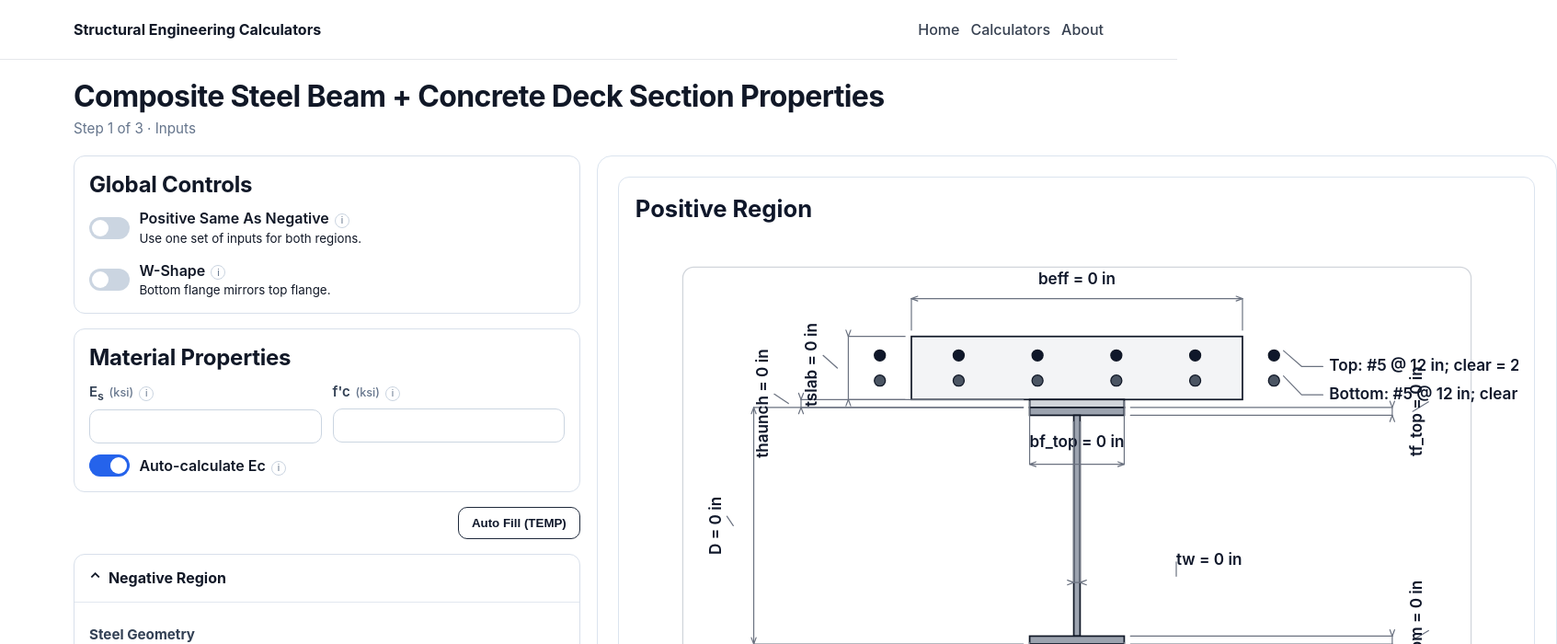
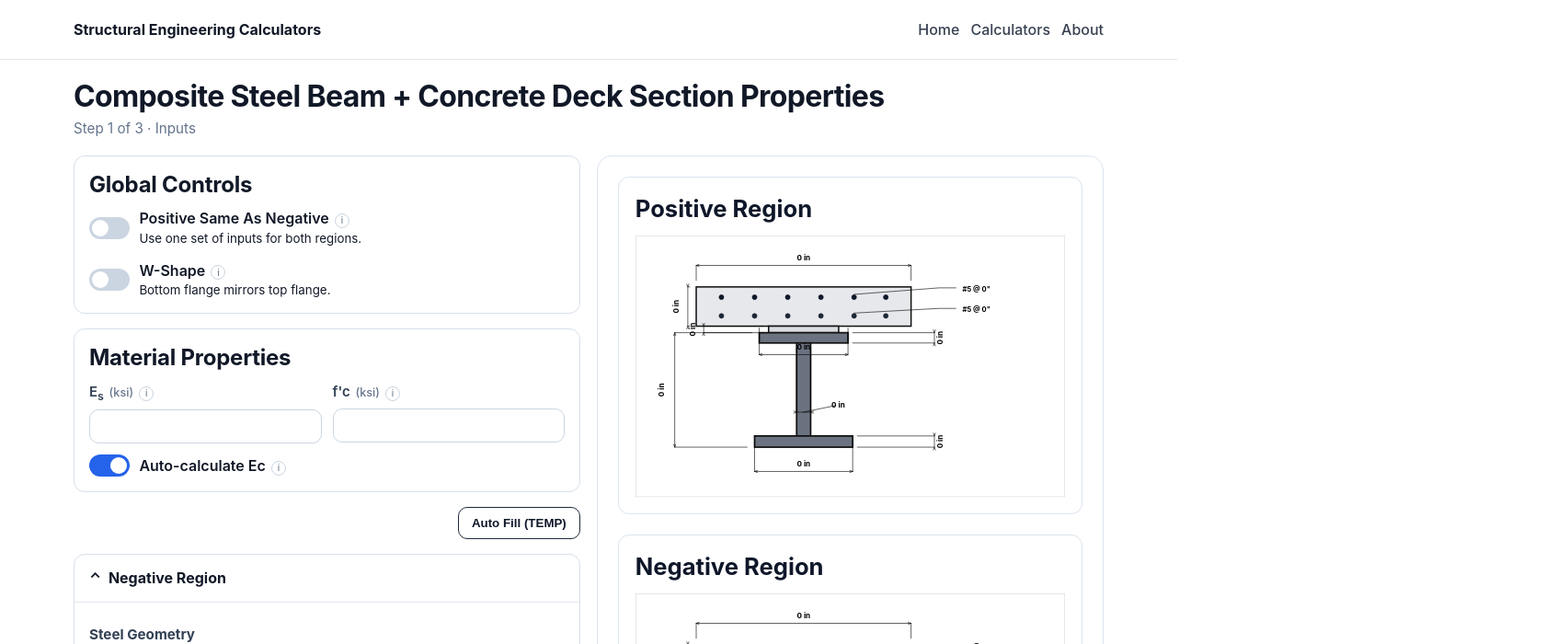
Before and after one commit to parkerallen22/Structural-Engineering-Calculation, a Next.js app: page /calculators/composite-section-properties in a window 1280 px wide. Shown: the top 700 px of the page at 92% size, 1693 px wide, since content can reach past the window. Built offline with nearby package versions, Linux system fonts and the light colour scheme.

Commit message:
Rewrite composite section page-1 diagram with fixed drafting template

```diff
--- a/src/app/calculators/composite-section-properties/page.js
+++ b/src/app/calculators/composite-section-properties/page.js
@@ -151,161 +151,151 @@ const toNumber = (value, fallback = 0) => {
   return Number.isFinite(parsed) ? parsed : fallback;
 };
 
-const fmtSketch = (value) => {
+const formatDim = (value) => {
   const rounded = Math.round(toNumber(value) * 1000) / 1000;
-  return rounded.toLocaleString(undefined, { minimumFractionDigits: 0, maximumFractionDigits: 3 });
+  return `${rounded.toLocaleString(undefined, { minimumFractionDigits: 0, maximumFractionDigits: 3 })} in`;
 };
 
-function Dimension({
-  orientation,
-  x1,
-  y1,
-  x2,
-  y2,
-  extA,
-  extB,
-  label,
-  className,
-  textClassName,
-  labelX,
-  labelY,
-  textAnchor = 'middle',
-  rotateLabel = false,
-  arrowMode = 'outward',
-  labelOffset,
-  showTextLeader = false,
-}) {
-  const arrowLength = 8;
-  const arrowHalfWidth = 3;
-  const midX = (x1 + x2) / 2;
-  const midY = (y1 + y2) / 2;
-  const anchorX = labelX ?? midX;
-  const anchorY = labelY ?? midY;
-  const textDy = -8;
-  const dx = labelOffset?.dx ?? 0;
-  const dy = labelOffset?.dy ?? 0;
-  const resolvedX = anchorX + dx;
-  const resolvedY = anchorY + dy;
-  const labelTransform = orientation === 'vertical' && rotateLabel ? `rotate(-90 ${resolvedX} ${resolvedY})` : undefined;
-
-  const vecX = x2 - x1;
-  const vecY = y2 - y1;
-  const length = Math.hypot(vecX, vecY) || 1;
-  const ux = vecX / length;
-  const uy = vecY / length;
+function DimArrow({ x, y, dx, dy }) {
+  const len = 6;
+  const half = 2.2;
+  const mag = Math.hypot(dx, dy) || 1;
+  const ux = dx / mag;
+  const uy = dy / mag;
   const px = -uy;
   const py = ux;
+  const bx = x - ux * len;
+  const by = y - uy * len;
 
-  const buildArrow = (tipX, tipY, dirX, dirY) => {
-    const baseX = tipX - dirX * arrowLength;
-    const baseY = tipY - dirY * arrowLength;
-    const leftX = baseX + px * arrowHalfWidth;
-    const leftY = baseY + py * arrowHalfWidth;
-    const rightX = baseX - px * arrowHalfWidth;
-    const rightY = baseY - py * arrowHalfWidth;
-    return `M ${leftX} ${leftY} L ${tipX} ${tipY} L ${rightX} ${rightY}`;
-  };
+  return (
+    <path
+      d={`M ${bx + px * half} ${by + py * half} L ${x} ${y} L ${bx - px * half} ${by - py * half}`}
+      className={styles.dimStroke}
+    />
+  );
+}
 
-  const startDir = arrowMode === 'inward' ? { x: ux, y: uy } : { x: -ux, y: -uy };
-  const endDir = arrowMode === 'inward' ? { x: -ux, y: -uy } : { x: ux, y: uy };
+function LinearDimension({
+  kind,
+  from,
+  to,
+  dimAt,
+  extFrom,
+  extTo,
+  label,
+  inward = false,
+  textOffset = 0,
+  labelShift = 0,
+  withLeader = false,
+}) {
+  const isHorizontal = kind === 'horizontal';
+  const start = isHorizontal ? { x: from, y: dimAt } : { x: dimAt, y: from };
+  const end = isHorizontal ? { x: to, y: dimAt } : { x: dimAt, y: to };
+  const midX = (start.x + end.x) / 2;
+  const midY = (start.y + end.y) / 2;
+  const textX = isHorizontal ? midX + labelShift : midX + textOffset;
+  const textY = isHorizontal ? midY - 10 + textOffset : midY + labelShift;
+  const extA = isHorizontal
+    ? { x1: from, y1: extFrom, x2: from, y2: dimAt }
+    : { x1: extFrom, y1: from, x2: dimAt, y2: from };
+  const extB = isHorizontal
+    ? { x1: to, y1: extTo, x2: to, y2: dimAt }
+    : { x1: extTo, y1: to, x2: dimAt, y2: to };
 
-  const leaderEndX = resolvedX;
-  const leaderEndY = resolvedY + textDy - 4;
+  const startDir = inward ? { dx: end.x - start.x, dy: end.y - start.y } : { dx: start.x - end.x, dy: start.y - end.y };
+  const endDir = inward ? { dx: start.x - end.x, dy: start.y - end.y } : { dx: end.x - start.x, dy: end.y - start.y };
+  const rotate = !isHorizontal ? `rotate(-90 ${textX} ${textY})` : undefined;
 
   return (
     <g>
-      {extA ? <line x1={extA.x1} y1={extA.y1} x2={extA.x2} y2={extA.y2} className={className} /> : null}
-      {extB ? <line x1={extB.x1} y1={extB.y1} x2={extB.x2} y2={extB.y2} className={className} /> : null}
-      <line x1={x1} y1={y1} x2={x2} y2={y2} className={className} />
-      <path d={buildArrow(x1, y1, startDir.x, startDir.y)} className={className} />
-      <path d={buildArrow(x2, y2, endDir.x, endDir.y)} className={className} />
-      {showTextLeader && (dx !== 0 || dy !== 0) ? <line x1={anchorX} y1={anchorY} x2={leaderEndX} y2={leaderEndY} className={className} /> : null}
-      <text x={resolvedX} y={resolvedY + textDy} transform={labelTransform} textAnchor={textAnchor} className={textClassName}>{label}</text>
+      <line {...extA} className={styles.dimStroke} />
+      <line {...extB} className={styles.dimStroke} />
+      <line x1={start.x} y1={start.y} x2={end.x} y2={end.y} className={styles.dimStroke} />
+      <DimArrow x={start.x} y={start.y} {...startDir} />
+      <DimArrow x={end.x} y={end.y} {...endDir} />
+      {withLeader ? <line x1={midX} y1={midY} x2={textX - 6} y2={textY - 4} className={styles.dimStroke} /> : null}
+      <text x={textX} y={textY} transform={rotate} className={styles.dimensionText} textAnchor="middle">{label}</text>
     </g>
   );
 }
 
 function SectionSketch({ region, title }) {
-  const D = toNumber(region.D, 30);
-  const tw = toNumber(region.tw, 0.75);
-  const tfTop = toNumber(region.tfTop, 1);
-  const tfBot = toNumber(region.tfBot, 1);
-  const bfTop = toNumber(region.bfTop, 12);
-  const bfBot = toNumber(region.bfBot, 12);
-  const tHaunch = toNumber(region.tHaunch, 1);
-  const tSlab = toNumber(region.tSlab, 8);
-  const bEff = toNumber(region.bEff, 60);
-  const viewWidth = 1120;
-  const viewHeight = 700;
-  const viewBoxX = -60;
-  const viewBoxY = -40;
-  const centerX = 500;
-  const topMargin = 88;
+  const D = formatDim(region.D);
+  const tw = formatDim(region.tw);
+  const tfTop = formatDim(region.tfTop);
+  const tfBot = formatDim(region.tfBot);
+  const bfTop = formatDim(region.bfTop);
+  const bfBot = formatDim(region.bfBot);
+  const tHaunch = formatDim(region.tHaunch);
+  const tSlab = formatDim(region.tSlab);
+  const bEff = formatDim(region.bEff);
 
-  const slabW = 600 * 0.7;
-  const slabH = 80;
-  const haunchH = 10;
-  const steelH = 300;
-  const topFlangeW = 120;
-  const topFlangeH = 10;
-  const webW = 8;
-  const bottomFlangeW = 120;
-  const bottomFlangeH = 10;
+  const viewWidth = 920;
+  const viewHeight = 560;
+  const centerX = 360;
+  const slabY = 110;
+  const slabW = 460;
+  const slabH = 84;
+  const haunchW = 150;
+  const haunchH = 14;
+  const steelTopY = slabY + slabH + haunchH;
+  const steelH = 245;
+  const topFlangeW = 190;
+  const topFlangeH = 22;
+  const webW = 30;
+  const bottomFlangeW = 210;
+  const bottomFlangeH = 24;
   const webH = steelH - topFlangeH - bottomFlangeH;
-  const slabY = topMargin;
-  const haunchY = slabY + slabH;
-  const steelTopY = haunchY + haunchH;
-  const baseY = steelTopY + steelH;
+  const steelBottomY = steelTopY + steelH;
 
-  const dimensionTextClass = styles.dimensionText;
-  const topBarsY = slabY + 24;
-  const bottomBarsY = slabY + slabH - 24;
-  const barXs = [centerX - 250, centerX - 150, centerX - 50, centerX + 50, centerX + 150, centerX + 250];
-  const leftSteelEdge = centerX - topFlangeW / 2;
-  const leftSlabEdge = centerX - slabW / 2;
-  const rightSteelEdge = centerX + topFlangeW / 2;
-  const rightSlabEdge = centerX + slabW / 2;
+  const leftSlab = centerX - slabW / 2;
+  const rightSlab = centerX + slabW / 2;
+  const leftTopFlange = centerX - topFlangeW / 2;
+  const rightTopFlange = centerX + topFlangeW / 2;
+  const leftBottomFlange = centerX - bottomFlangeW / 2;
+  const rightBottomFlange = centerX + bottomFlangeW / 2;
+  const leftWeb = centerX - webW / 2;
+  const rightWeb = centerX + webW / 2;
+  const topBarsY = slabY + 22;
+  const bottomBarsY = slabY + slabH - 22;
+  const barXs = [leftSlab + 54, leftSlab + 125, leftSlab + 196, leftSlab + 267, leftSlab + 338, rightSlab - 54];
+
+  const topCallout = `${region.rebarTop.barSize} @ ${toNumber(region.rebarTop.spacing, 12)}"`;
   const bottomNote = region.rebarBottom.alternatingBars
-    ? 'Bottom: #5 @ 12 in, #6 @ 12 in; clear = 1 in'
-    : 'Bottom: #5 @ 12 in; clear = 1 in';
-  const extGap = 8;
-  const topFlangeBottomY = steelTopY + topFlangeH;
-  const bottomFlangeTopY = baseY - bottomFlangeH;
+    ? `${region.rebarBottom.barSize} @ ${toNumber(region.rebarBottom.spacing, 12)}" & ${region.rebarBottom.altBarSize} @ ${toNumber(region.rebarBottom.altSpacing, 12)}" Alternating`
+    : `${region.rebarBottom.barSize} @ ${toNumber(region.rebarBottom.spacing, 12)}"`;
 
   return (
     <article className={styles.diagramCard}>
       {title ? <h4>{title}</h4> : null}
-      <div className={styles.sectionSketchScroller}>
-        <svg className={styles.sectionSketch} viewBox={`${viewBoxX} ${viewBoxY} ${viewWidth} ${viewHeight}`} role="img" aria-label={`Composite section sketch ${title ?? ''}`}>
-        <rect x="0" y="0" width="1000" height="620" rx="14" className={styles.diagramBg} />
+      <div className={styles.sectionSketchWrap}>
+        <svg className={styles.sectionSketch} viewBox={`0 0 ${viewWidth} ${viewHeight}`} role="img" aria-label={`Composite section sketch ${title ?? ''}`}>
+          <rect x="1" y="1" width={viewWidth - 2} height={viewHeight - 2} className={styles.diagramBg} />
 
-        <rect x={centerX - slabW / 2} y={slabY} width={slabW} height={slabH} className={styles.slabShape} />
-        <rect x={centerX - topFlangeW / 2} y={haunchY} width={topFlangeW} height={haunchH} className={styles.haunchShape} />
+          <rect x={leftSlab} y={slabY} width={slabW} height={slabH} className={styles.slabShape} />
+          <rect x={centerX - haunchW / 2} y={slabY + slabH} width={haunchW} height={haunchH} className={styles.haunchShape} />
+          <rect x={leftTopFlange} y={steelTopY} width={topFlangeW} height={topFlangeH} className={styles.steelShape} />
+          <rect x={leftWeb} y={steelTopY + topFlangeH} width={webW} height={webH} className={styles.steelShape} />
+          <rect x={leftBottomFlange} y={steelBottomY - bottomFlangeH} width={bottomFlangeW} height={bottomFlangeH} className={styles.steelShape} />
 
-        <rect x={centerX - topFlangeW / 2} y={steelTopY} width={topFlangeW} height={topFlangeH} className={styles.steelShape} />
-        <rect x={centerX - webW / 2} y={steelTopY + topFlangeH} width={webW} height={webH} className={styles.steelShape} />
-        <rect x={centerX - bottomFlangeW / 2} y={baseY - bottomFlangeH} width={bottomFlangeW} height={bottomFlangeH} className={styles.steelShape} />
+          {barXs.map((x) => <circle key={`tb-${x}`} cx={x} cy={topBarsY} r="5" className={styles.rebarDot} />)}
+          {barXs.map((x) => <circle key={`bb-${x}`} cx={x} cy={bottomBarsY} r="5" className={styles.rebarDotBottom} />)}
 
-        {barXs.map((x) => <circle key={`top-${x}`} cx={x} cy={topBarsY} r="7" className={styles.rebarDot} />)}
-        {barXs.map((x) => <circle key={`bottom-${x}`} cx={x} cy={bottomBarsY} r="7" className={styles.rebarDotBottom} />)}
+          <LinearDimension kind="horizontal" from={leftSlab} to={rightSlab} dimAt={64} extFrom={slabY - 14} extTo={slabY - 14} label={bEff} />
+          <LinearDimension kind="vertical" from={slabY} to={slabY + slabH} dimAt={112} extFrom={leftSlab - 14} extTo={leftSlab - 14} label={tSlab} inward textOffset={-20} />
+          <LinearDimension kind="vertical" from={slabY + slabH} to={steelTopY} dimAt={146} extFrom={centerX - haunchW / 2 - 10} extTo={centerX - haunchW / 2 - 10} label={tHaunch} inward textOffset={-18} />
+          <LinearDimension kind="vertical" from={steelTopY} to={steelBottomY} dimAt={84} extFrom={leftTopFlange - 16} extTo={leftBottomFlange - 16} label={D} textOffset={-22} />
 
-        <Dimension orientation="horizontal" x1={leftSlabEdge} y1={40} x2={rightSlabEdge} y2={40} extA={{ x1: leftSlabEdge, y1: slabY - extGap, x2: leftSlabEdge, y2: 40 }} extB={{ x1: rightSlabEdge, y1: slabY - extGap, x2: rightSlabEdge, y2: 40 }} label={`beff = ${fmtSketch(bEff)} in`} className={styles.dimensionLine} textClassName={dimensionTextClass} labelY={30} />
+          <LinearDimension kind="horizontal" from={leftTopFlange} to={rightTopFlange} dimAt={255} extFrom={steelTopY - 10} extTo={steelTopY - 10} label={bfTop} />
+          <LinearDimension kind="horizontal" from={leftBottomFlange} to={rightBottomFlange} dimAt={505} extFrom={steelBottomY - bottomFlangeH + 10} extTo={steelBottomY - bottomFlangeH + 10} label={bfBot} />
+          <LinearDimension kind="horizontal" from={leftWeb} to={rightWeb} dimAt={378} extFrom={steelTopY + topFlangeH + 10} extTo={steelTopY + topFlangeH + 10} label={tw} inward withLeader labelShift={74} />
+          <LinearDimension kind="vertical" from={steelTopY} to={steelTopY + topFlangeH} dimAt={640} extFrom={rightTopFlange + 10} extTo={rightTopFlange + 10} label={tfTop} inward textOffset={18} />
+          <LinearDimension kind="vertical" from={steelBottomY - bottomFlangeH} to={steelBottomY} dimAt={640} extFrom={rightBottomFlange + 10} extTo={rightBottomFlange + 10} label={tfBot} inward textOffset={18} />
 
-        <Dimension orientation="vertical" x1={90} y1={baseY} x2={90} y2={steelTopY} extA={{ x1: leftSteelEdge - extGap, y1: baseY, x2: 90, y2: baseY }} extB={{ x1: leftSteelEdge - extGap, y1: steelTopY, x2: 90, y2: steelTopY }} label={`D = ${fmtSketch(D)} in`} className={styles.dimensionLine} textClassName={dimensionTextClass} rotateLabel labelX={64} labelY={(baseY + steelTopY) / 2} labelOffset={{ dx: -8, dy: 0 }} showTextLeader />
-        <Dimension orientation="vertical" x1={150} y1={haunchY} x2={150} y2={steelTopY} extA={{ x1: leftSteelEdge - extGap, y1: haunchY, x2: 150, y2: haunchY }} extB={{ x1: leftSteelEdge - extGap, y1: steelTopY, x2: 150, y2: steelTopY }} label={`thaunch = ${fmtSketch(tHaunch)} in`} className={styles.dimensionLine} textClassName={dimensionTextClass} rotateLabel arrowMode="inward" labelX={134} labelY={(haunchY + steelTopY) / 2} labelOffset={{ dx: -18, dy: 0 }} showTextLeader />
-        <Dimension orientation="vertical" x1={210} y1={slabY} x2={210} y2={haunchY} extA={{ x1: leftSlabEdge - extGap, y1: slabY, x2: 210, y2: slabY }} extB={{ x1: leftSlabEdge - extGap, y1: haunchY, x2: 210, y2: haunchY }} label={`tslab = ${fmtSketch(tSlab)} in`} className={styles.dimensionLine} textClassName={dimensionTextClass} rotateLabel arrowMode="inward" labelX={196} labelY={(slabY + haunchY) / 2} labelOffset={{ dx: -18, dy: -4 }} showTextLeader />
-
-        <Dimension orientation="horizontal" x1={centerX - topFlangeW / 2} y1={250} x2={centerX + topFlangeW / 2} y2={250} extA={{ x1: centerX - topFlangeW / 2, y1: steelTopY - extGap, x2: centerX - topFlangeW / 2, y2: 250 }} extB={{ x1: centerX + topFlangeW / 2, y1: steelTopY - extGap, x2: centerX + topFlangeW / 2, y2: 250 }} label={`bf_top = ${fmtSketch(bfTop)} in`} className={styles.dimensionLine} textClassName={dimensionTextClass} labelY={236} />
-        <Dimension orientation="horizontal" x1={centerX - bottomFlangeW / 2} y1={600} x2={centerX + bottomFlangeW / 2} y2={600} extA={{ x1: centerX - bottomFlangeW / 2, y1: bottomFlangeTopY + extGap, x2: centerX - bottomFlangeW / 2, y2: 600 }} extB={{ x1: centerX + bottomFlangeW / 2, y1: bottomFlangeTopY + extGap, x2: centerX + bottomFlangeW / 2, y2: 600 }} label={`bf_bottom = ${fmtSketch(bfBot)} in`} className={styles.dimensionLine} textClassName={dimensionTextClass} labelY={586} />
-        <Dimension orientation="horizontal" x1={centerX - webW / 2} y1={400} x2={centerX + webW / 2} y2={400} extA={{ x1: centerX - webW / 2, y1: topFlangeBottomY + extGap, x2: centerX - webW / 2, y2: 400 }} extB={{ x1: centerX + webW / 2, y1: topFlangeBottomY + extGap, x2: centerX + webW / 2, y2: 400 }} label={`tw = ${fmtSketch(tw)} in`} className={styles.dimensionLine} textClassName={dimensionTextClass} arrowMode="inward" labelX={626} labelY={392} textAnchor="start" labelOffset={{ dx: 0, dy: -6 }} showTextLeader />
-        <Dimension orientation="vertical" x1={900} y1={steelTopY} x2={900} y2={steelTopY + topFlangeH} extA={{ x1: rightSteelEdge + extGap, y1: steelTopY, x2: 900, y2: steelTopY }} extB={{ x1: rightSteelEdge + extGap, y1: steelTopY + topFlangeH, x2: 900, y2: steelTopY + topFlangeH }} label={`tf_top = ${fmtSketch(tfTop)} in`} className={styles.dimensionLine} textClassName={dimensionTextClass} rotateLabel arrowMode="inward" labelX={926} labelY={steelTopY + topFlangeH / 2} labelOffset={{ dx: 20, dy: 0 }} showTextLeader />
-        <Dimension orientation="vertical" x1={900} y1={baseY - bottomFlangeH} x2={900} y2={baseY} extA={{ x1: rightSteelEdge + extGap, y1: baseY - bottomFlangeH, x2: 900, y2: baseY - bottomFlangeH }} extB={{ x1: rightSteelEdge + extGap, y1: baseY, x2: 900, y2: baseY }} label={`tf_bottom = ${fmtSketch(tfBot)} in`} className={styles.dimensionLine} textClassName={dimensionTextClass} rotateLabel arrowMode="inward" labelX={926} labelY={baseY - bottomFlangeH / 2} labelOffset={{ dx: 20, dy: 0 }} showTextLeader />
-
-        <text x="820" y="132" className={dimensionTextClass}>Top: #5 @ 12 in; clear = 2.25 in</text>
-        <text x="820" y="168" className={dimensionTextClass}>{bottomNote}</text>
-
-        <polyline points={`812,126 785,126 ${barXs[5] + 12},${topBarsY - 6}`} className={styles.dimensionLine} fill="none" />
-        <polyline points={`812,162 785,162 ${barXs[5] + 12},${bottomBarsY - 6}`} className={styles.dimensionLine} fill="none" />
+          <text x="700" y="120" className={styles.calloutText}>{topCallout}</text>
+          <polyline points={`686,112 650,112 ${barXs[4]},${topBarsY - 6}`} className={styles.dimStroke} fill="none" />
+          <text x="700" y="164" className={styles.calloutText}>{bottomNote}</text>
+          <polyline points={`686,156 650,156 ${barXs[4]},${bottomBarsY - 6}`} className={styles.dimStroke} fill="none" />
         </svg>
       </div>
     </article>
--- a/src/app/calculators/composite-section-properties/page.module.css
+++ b/src/app/calculators/composite-section-properties/page.module.css
@@ -122,63 +122,63 @@
   font-size: clamp(1.55rem, 2vw, 1.85rem);
 }
 
-.sectionSketchScroller {
+.sectionSketchWrap {
   width: 100%;
-  overflow-x: auto;
-  overflow-y: visible;
-  padding: 0 0 0.4rem;
   display: flex;
   justify-content: center;
 }
 
-
 .sectionSketch {
-  width: min(100%, 1120px);
-  min-width: 960px;
+  width: min(100%, 920px);
   height: auto;
-  aspect-ratio: 1120 / 700;
+  aspect-ratio: 920 / 560;
   display: block;
   overflow: visible;
 }
 
-
-.dimensionLine {
-  stroke: #6b7280;
-  stroke-width: 1.4;
+.dimStroke {
+  stroke: #000;
+  stroke-width: 1.2;
   stroke-linecap: round;
   stroke-linejoin: round;
   fill: none;
 }
 
 .dimensionText {
-  font-size: 20px;
-  font-weight: 600;
-  fill: #0f172a;
+  font-size: 16px;
+  font-weight: 700;
+  fill: #000;
   font-family: -apple-system, BlinkMacSystemFont, 'Segoe UI', Roboto, Helvetica, Arial, sans-serif;
+}
+
+.calloutText {
+  font-size: 15px;
+  font-weight: 700;
+  fill: #000;
 }
 
 .diagramBg {
   fill: #ffffff;
-  stroke: #d1d5db;
-  stroke-width: 1.5;
+  stroke: #d4d8de;
+  stroke-width: 1.2;
 }
 
 .steelShape {
-  fill: #9ca3af;
-  stroke: #111827;
-  stroke-width: 2;
+  fill: #6b7280;
+  stroke: #111;
+  stroke-width: 3.4;
 }
 
 .haunchShape {
-  fill: #d1d5db;
-  stroke: #111827;
-  stroke-width: 2;
+  fill: #dadde2;
+  stroke: #111;
+  stroke-width: 3;
 }
 
 .slabShape {
-  fill: #f3f4f6;
-  stroke: #111827;
-  stroke-width: 2;
+  fill: #e6e8ec;
+  stroke: #111;
+  stroke-width: 3;
 }
 
 .rebarDot {
@@ -188,9 +188,9 @@
 }
 
 .rebarDotBottom {
-  fill: #4b5563;
+  fill: #1f2937;
   stroke: #111827;
-  stroke-width: 1.5;
+  stroke-width: 1.2;
 }
 
 .resultTable { width: 100%; border-collapse: collapse; font-size: 0.9rem; margin-top: 0.75rem; }
```
